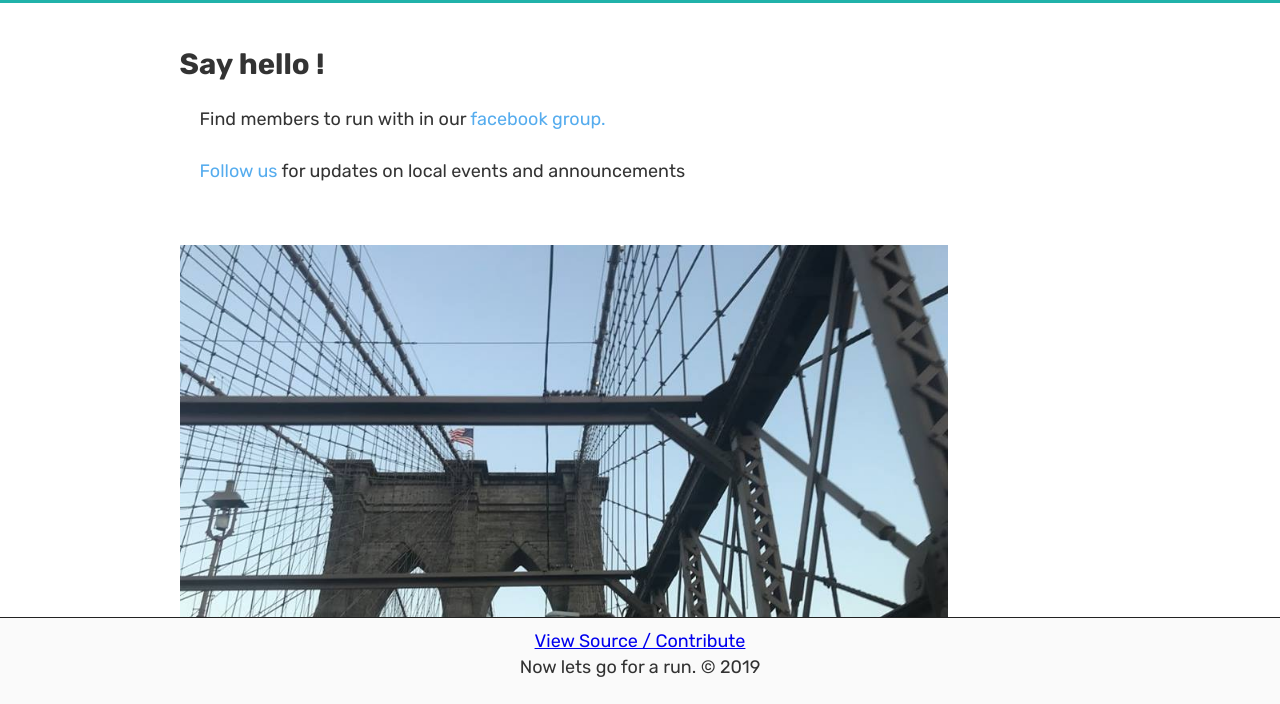
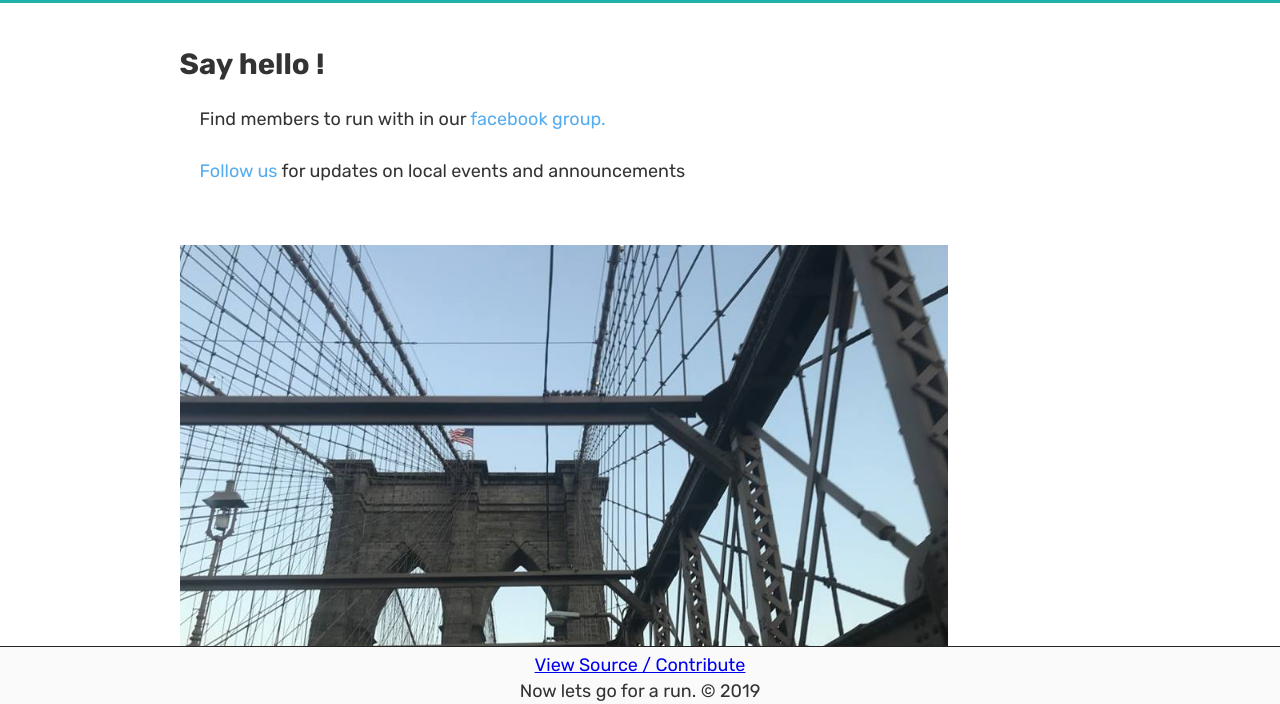
Before and after one commit to NickFoden/bushwick-running-club, a Gatsby site: page / in a window 1280 px wide. Shown: the part 94-798 px from the top of the page. Built offline with nearby package versions, Linux system fonts and the light colour scheme; Gatsby itself is replaced by a stand-in of ours.

Commit message:
Less padding

```diff
--- a/src/components/styles.module.css
+++ b/src/components/styles.module.css
@@ -16,8 +16,8 @@
   background-color: var(--white);
   border-top: .75px solid var(--dark-gray);
   bottom: 0;
-  min-height: 60px;
-  padding-top: 10px;
+  max-height: 60px;
+  padding-top: 5px;
   position: fixed;
   text-align: center;
   width: 100%;
```
